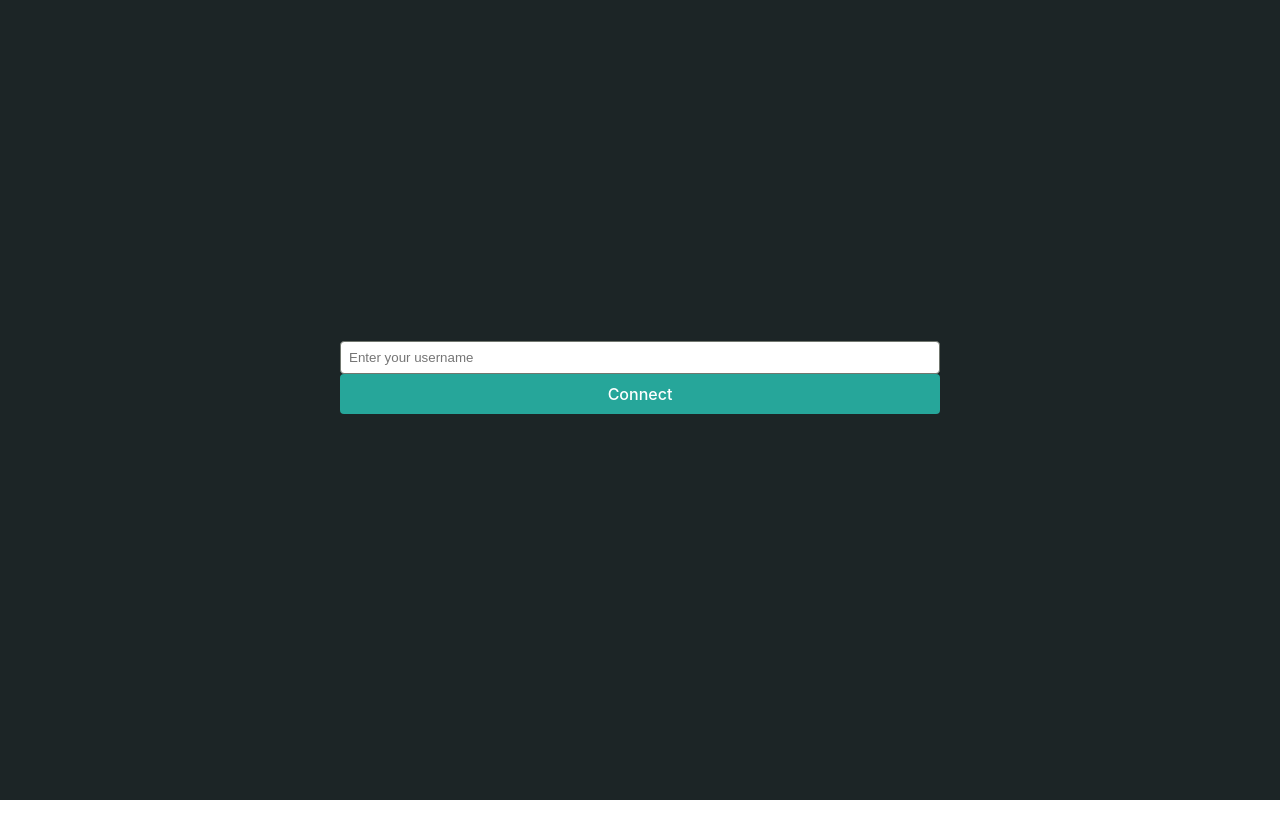
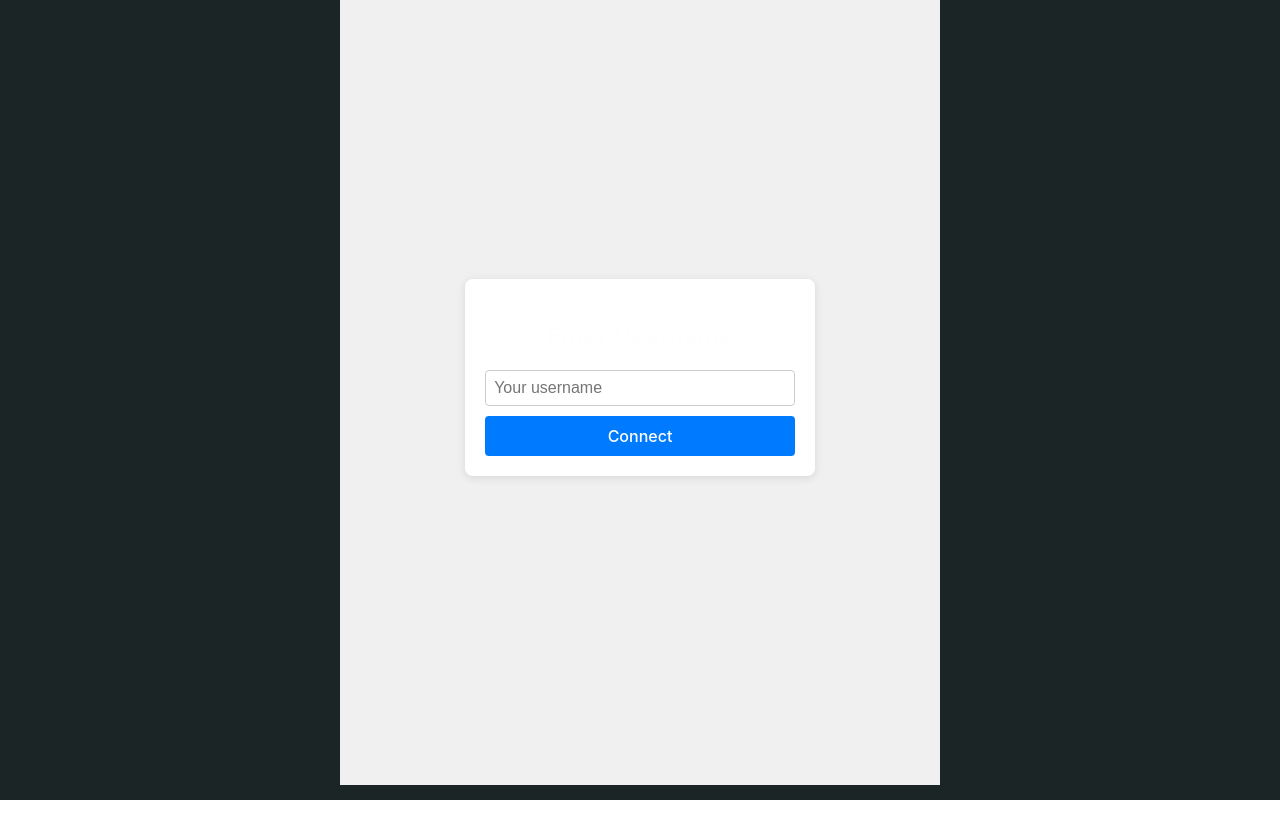
Before and after one commit to dharshan-kumar-ks/PGBuddy-FrontEnd, a React (Vite) app: page /test in a window 1280 px wide. Built offline with nearby package versions, Linux system fonts and the light colour scheme.

Commit message:
updated from raw web socket to socketJs - for better support with SpringBoot

```diff
--- a/package.json
+++ b/package.json
@@ -16,6 +16,8 @@
     "react-dom": "^18.3.1",
     "react-icons": "^5.5.0",
     "react-router-dom": "^7.4.0",
+    "react-stomp": "^5.1.0",
+    "sockjs": "^0.3.24",
     "sockjs-client": "^1.6.1"
   },
   "devDependencies": {
--- a/src/errorHandling/Chat.css
+++ b/src/errorHandling/Chat.css
@@ -1,51 +1,112 @@
 .chat-container {
-    max-width: 600px;
-    margin: 0 auto;
-    padding: 20px;
-    border: 1px solid #ccc;
-    border-radius: 8px;
+    display: flex;
+    flex-direction: column;
+    align-items: center;
+    justify-content: center;
+    height: 100vh;
+    background-color: #f0f0f0;
 }
 
-.connect-container {
-    display: flex;
-    gap: 10px;
+.connect-box {
+    background-color: white;
+    padding: 20px;
+    border-radius: 8px;
+    box-shadow: 0 2px 10px rgba(0, 0, 0, 0.1);
+    text-align: center;
+}
+
+.connect-box h2 {
+    font-size: 1.5rem;
+    margin-bottom: 15px;
+}
+
+.input-field {
+    width: 100%;
+    padding: 8px;
+    margin-bottom: 10px;
+    border: 1px solid #ccc;
+    border-radius: 4px;
+    font-size: 1rem;
+}
+
+.connect-button {
+    width: 100%;
+    padding: 10px;
+    background-color: #007bff;
+    color: white;
+    border: none;
+    border-radius: 4px;
+    cursor: pointer;
+    font-size: 1rem;
+}
+
+.connect-button:hover {
+    background-color: #0056b3;
 }
 
 .chat-box {
+    width: 100%;
+    max-width: 600px;
+    height: 80vh;
+    background-color: white;
+    border-radius: 8px;
+    box-shadow: 0 2px 10px rgba(0, 0, 0, 0.1);
     display: flex;
     flex-direction: column;
-    height: 500px;
+}
+
+.chat-header {
+    padding: 15px;
+    border-bottom: 1px solid #ccc;
+}
+
+.chat-header h2 {
+    font-size: 1.2rem;
+    margin: 0;
 }
 
 .messages {
     flex: 1;
+    padding: 15px;
     overflow-y: auto;
-    margin-bottom: 10px;
-    border: 1px solid #eee;
-    padding: 10px;
-    border-radius: 4px;
 }
 
 .message {
     margin-bottom: 10px;
-    padding: 8px;
-    border-radius: 4px;
 }
 
-.message.sent {
-    background-color: #e3f2fd;
-    align-self: flex-end;
+.message-right {
+    text-align: right;
 }
 
-.message.received {
-    background-color: #f1f1f1;
-    align-self: flex-start;
+.message-left {
+    text-align: left;
 }
 
-.notification {
-    font-style: italic;
+.message-meta {
+    font-size: 0.8rem;
     color: #666;
-    text-align: center;
+}
+
+.message-content {
+    display: inline-block;
+    padding: 8px 12px;
+    border-radius: 8px;
+    max-width: 70%;
+}
+
+.message-right .message-content {
+    background-color: #007bff;
+    color: white;
+}
+
+.message-left .message-content {
+    background-color: #e9ecef;
+}
+
+.input-box {
+    padding: 15px;
+    border-top: 1px solid #ccc;
 }
 
 .message-input {
@@ -53,9 +114,15 @@
     gap: 10px;
 }
 
-.message-input input {
-    flex: 1;
-    padding: 8px;
-    border: 1px solid #ccc;
+.send-button {
+    padding: 8px 15px;
+    background-color: #007bff;
+    color: white;
+    border: none;
     border-radius: 4px;
+    cursor: pointer;
 }
+
+.send-button:hover {
+    background-color: #0056b3;
+}
--- a/src/errorHandling/Chat.jsx
+++ b/src/errorHandling/Chat.jsx
@@ -1,118 +1,108 @@
 import React, { useState, useEffect, useRef } from 'react';
-import { Client } from '@stomp/stompjs';
+import { connectWebSocket, sendMessage, disconnectWebSocket } from './websocketService';
+import './Chat.css';
 
 const Chat = () => {
+    const [username, setUsername] = useState('');
+    const [recipient, setRecipient] = useState('');
+    const [message, setMessage] = useState('');
     const [messages, setMessages] = useState([]);
-    const [user, setUser] = useState('');
-    const [message, setMessage] = useState('');
-    const [connected, setConnected] = useState(false);
-    const clientRef = useRef(null);
+    const [isConnected, setIsConnected] = useState(false);
+    const messagesEndRef = useRef(null);
+
+    const scrollToBottom = () => {
+        messagesEndRef.current?.scrollIntoView({ behavior: 'smooth' });
+    };
+
+    useEffect(() => {
+        scrollToBottom();
+    }, [messages]);
 
     useEffect(() => {
         return () => {
-            if (clientRef.current) {
-                clientRef.current.deactivate();
-            }
+            disconnectWebSocket();
         };
     }, []);
 
-    const connect = () => {
-        if (!user) return;
-
-        const client = new Client({
-            brokerURL: 'ws://localhost:8081/ws', // Updated to port 8081
-            debug: function(str) {
-                console.log(str); // Helpful for debugging
-            },
-            reconnectDelay: 5000,
-            heartbeatIncoming: 4000,
-            heartbeatOutgoing: 4000,
-            onConnect: () => {
-                setConnected(true);
-                client.subscribe('/topic/public', (message) => {
-                    const newMessage = JSON.parse(message.body);
-                    setMessages(prev => [...prev, newMessage]);
-                });
-
-                client.publish({
-                    destination: '/app/chat.addUser',
-                    body: JSON.stringify({
-                        sender: user,
-                        type: 'JOIN'
-                    })
-                });
-            },
-            onStompError: (frame) => {
-                console.error('Broker reported error: ' + frame.headers['message']);
-                console.error('Additional details: ' + frame.body);
-            }
-        });
-
-        client.activate();
-        clientRef.current = client;
-    };
-
-    const sendMessage = () => {
-        if (message.trim() && clientRef.current) {
-            const chatMessage = {
-                sender: user,
-                content: message,
-                type: 'CHAT'
-            };
-
-            clientRef.current.publish({
-                destination: '/app/chat.sendMessage',
-                body: JSON.stringify(chatMessage)
+    const handleConnect = () => {
+        if (username) {
+            connectWebSocket(username, (msg) => {
+                setMessages((prev) => [...prev, msg]);
             });
-            setMessage('');
+            setIsConnected(true);
         }
     };
 
-    const handleDisconnect = () => {
-        if (clientRef.current) {
-            clientRef.current.deactivate();
-            setConnected(false);
+    const handleSendMessage = (e) => {
+        e.preventDefault();
+        if (message && recipient) {
+            const chatMessage = {
+                sender: username,
+                recipient: recipient,
+                content: message,
+            };
+            sendMessage(chatMessage);
+            setMessage('');
         }
     };
 
     return (
         <div className="chat-container">
-            {!connected ? (
-                <div className="connect-container">
+            {!isConnected ? (
+                <div className="connect-box">
+                    <h2>Enter Username</h2>
                     <input
                         type="text"
-                        placeholder="Enter your username"
-                        value={user}
-                        onChange={(e) => setUser(e.target.value)}
+                        value={username}
+                        onChange={(e) => setUsername(e.target.value)}
+                        placeholder="Your username"
+                        className="input-field"
                     />
-                    <button onClick={connect}>Connect</button>
+                    <button onClick={handleConnect} className="connect-button">
+                        Connect
+                    </button>
                 </div>
             ) : (
                 <div className="chat-box">
+                    <div className="chat-header">
+                        <h2>Chat as {username}</h2>
+                    </div>
                     <div className="messages">
                         {messages.map((msg, index) => (
-                            <div key={index} className={`message ${msg.sender === user ? 'sent' : 'received'}`}>
-                                {msg.type === 'JOIN' || msg.type === 'LEAVE' ? (
-                                    <div className="notification">{msg.sender} {msg.type === 'JOIN' ? 'joined' : 'left'} the chat</div>
-                                ) : (
-                                    <>
-                                        <div className="sender">{msg.sender}</div>
-                                        <div className="content">{msg.content}</div>
-                                    </>
-                                )}
+                            <div
+                                key={index}
+                                className={`message ${
+                                    msg.sender === username ? 'message-right' : 'message-left'
+                                }`}
+                            >
+                                <span className="message-meta">
+                                    {msg.sender} ({msg.timestamp})
+                                </span>
+                                <div className="message-content">{msg.content}</div>
                             </div>
                         ))}
+                        <div ref={messagesEndRef} />
                     </div>
-                    <div className="message-input">
+                    <div className="input-box">
                         <input
                             type="text"
-                            value={message}
-                            onChange={(e) => setMessage(e.target.value)}
-                            onKeyPress={(e) => e.key === 'Enter' && sendMessage()}
-                            placeholder="Type a message..."
+                            value={recipient}
+                            onChange={(e) => setRecipient(e.target.value)}
+                            placeholder="Recipient username"
+                            className="input-field"
                         />
-                        <button onClick={sendMessage}>Send</button>
-                        <button onClick={handleDisconnect}>Disconnect</button>
+                        <div className="message-input">
+                            <input
+                                type="text"
+                                value={message}
+                                onChange={(e) => setMessage(e.target.value)}
+                                placeholder="Type a message"
+                                className="input-field"
+                            />
+                            <button onClick={handleSendMessage} className="send-button">
+                                Send
+                            </button>
+                        </div>
                     </div>
                 </div>
             )}
--- /dev/null
+++ b/src/errorHandling/websocketService.js
@@ -0,0 +1,30 @@
+import SockJS from 'sockjs-client';
+import Stomp from 'stompjs';
+
+let stompClient = null;
+
+export const connectWebSocket = (username, onMessageReceived) => {
+    const socket = new SockJS('/chat'); // Use relative path with proxy
+    stompClient = Stomp.over(socket);
+
+    stompClient.connect({}, (frame) => {
+        console.log('Connected: ' + frame);
+        stompClient.subscribe(`/user/${username}/queue/messages`, (message) => {
+            onMessageReceived(JSON.parse(message.body));
+        });
+    }, (error) => {
+        console.error('WebSocket error: ', error);
+    });
+};
+
+export const sendMessage = (message) => {
+    if (stompClient && stompClient.connected) {
+        stompClient.send('/app/chat.sendMessage', {}, JSON.stringify(message));
+    }
+};
+
+export const disconnectWebSocket = () => {
+    if (stompClient) {
+        stompClient.disconnect();
+    }
+};
--- a/vite.config.js
+++ b/vite.config.js
@@ -1,3 +1,4 @@
+/*
 import { defineConfig } from 'vite';
 import react from '@vitejs/plugin-react';
 
@@ -8,3 +9,24 @@ export default defineConfig({
     global: {}, // Define the global variable to fix the sockjs-client issue
   },
 });
+*/
+
+
+import { defineConfig } from 'vite';
+import react from '@vitejs/plugin-react';
+
+export default defineConfig({
+  plugins: [react()],
+  define: {
+    global: 'window', // Explicitly map global to window
+  },
+  server: {
+    proxy: {
+      '/chat': {
+        target: 'http://localhost:8081',
+        ws: true,
+        changeOrigin: true, // Ensure the origin header is rewritten
+      },
+    },
+  },
+});
```
Also changed, not shown: 1 other file (tests, documents, lock files or other folders).
